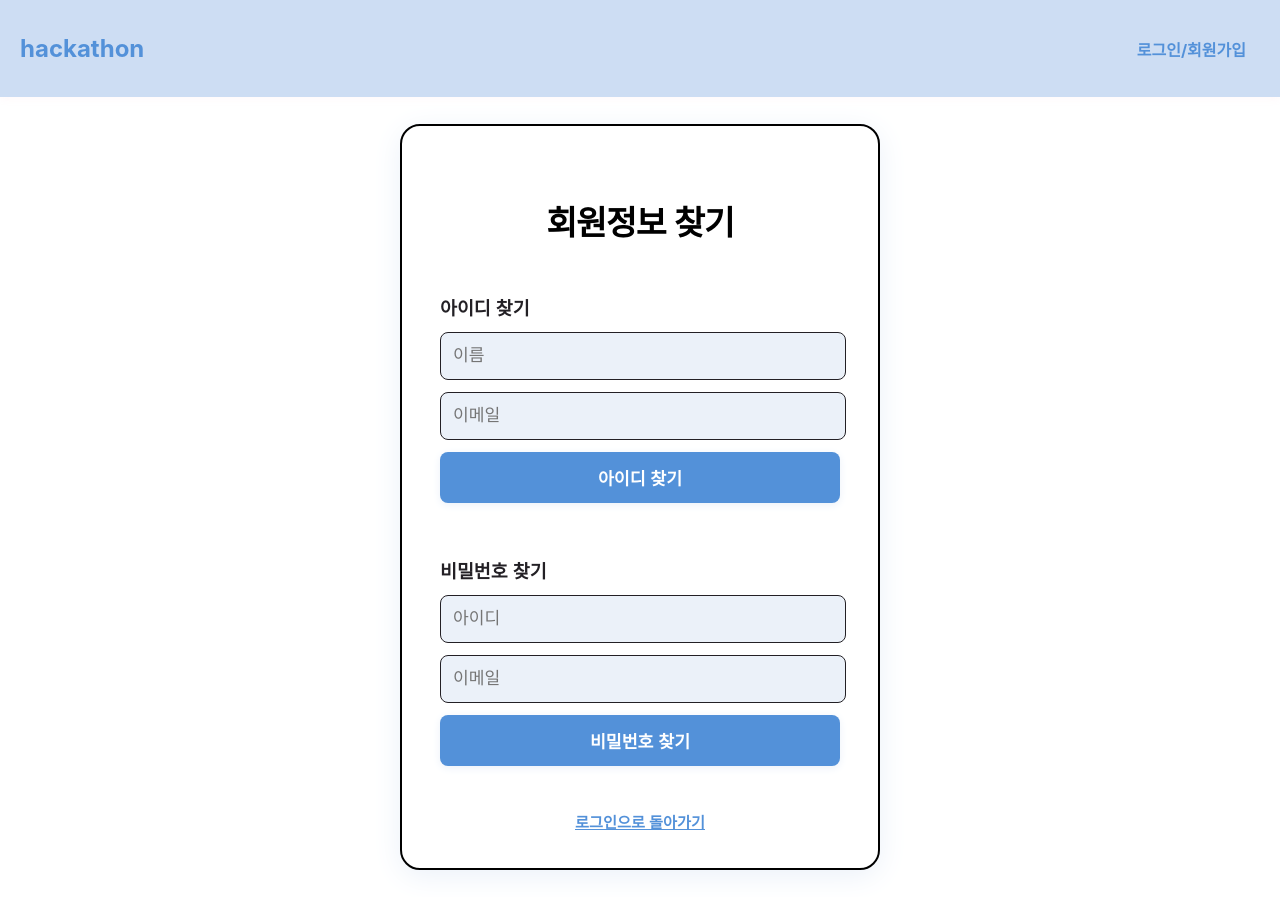
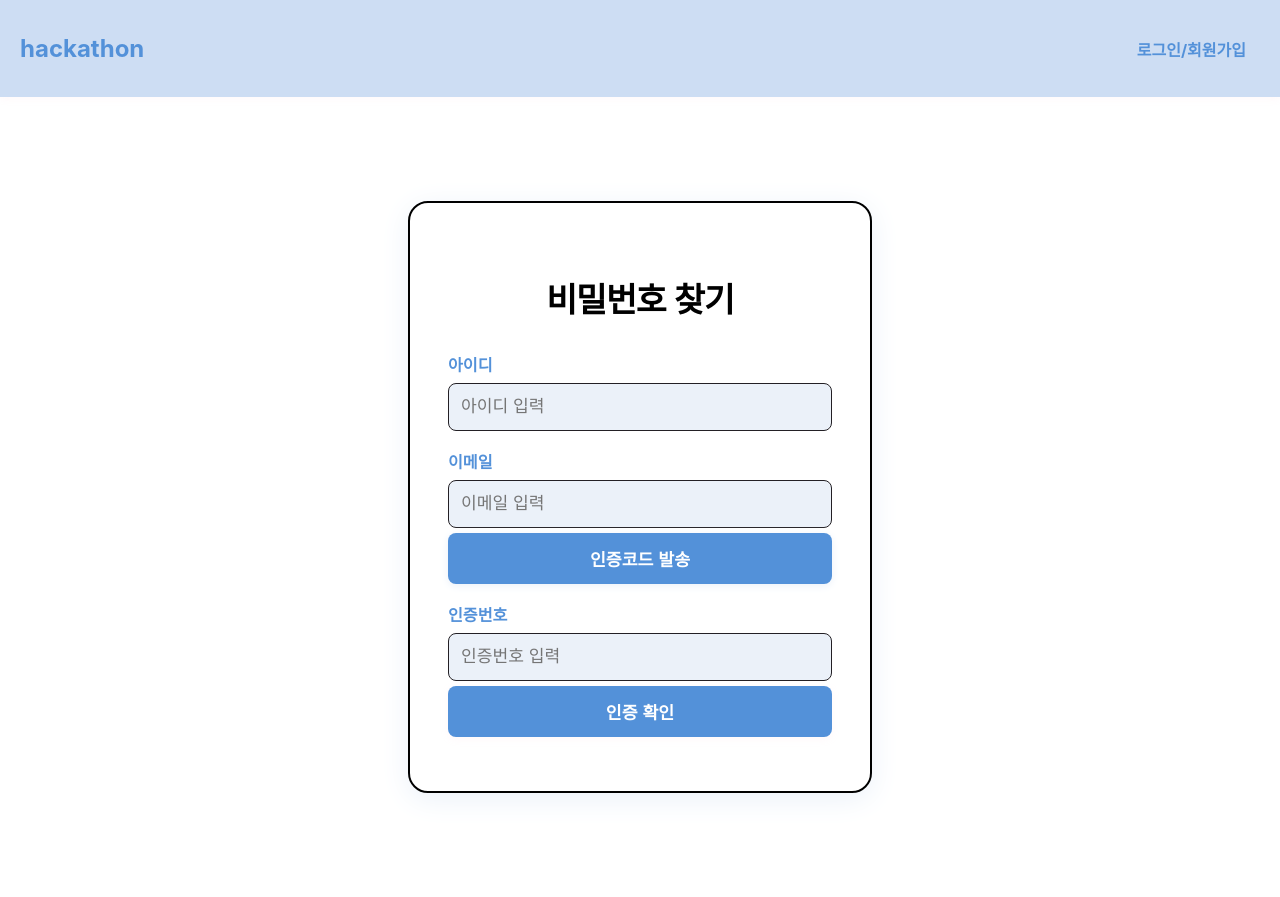
Before and after one commit to jbbaek/likelionhackathon, a React (Create React App) app: page /find in a window 1280 px wide. Built offline with nearby package versions, Linux system fonts and the light colour scheme.

Commit message:
회원정보 찾기 페이지 구현

```diff
--- a/src/css/FindAccount.css
+++ b/src/css/FindAccount.css
@@ -8,11 +8,11 @@
 }
 
 .find-account-box {
+  width: 30%;
   background: #fff;
   border-radius: 20px;
   box-shadow: 0 6px 30px #ebf1f9;
   padding: 48px 38px 36px 38px;
-  max-width: 400px;
   border: 2px solid black;
   display: flex;
   flex-direction: column;
@@ -54,7 +54,42 @@
   outline: none;
   background: #fff;
 }
-
+.send-code-btn {
+  width: 100%;
+  background: #5391d9;
+  color: #fff;
+  font-weight: 900;
+  font-size: 1.08rem;
+  border: none;
+  border-radius: 8px;
+  padding: 13px 0;
+  margin-top: 5px;
+  cursor: pointer;
+  transition: background 0.15s, color 0.15s;
+  box-shadow: 0 2px 8px #ebf1f9;
+}
+.send-code-btn:hover {
+  background: #6b96db;
+  color: black;
+}
+.reset-password-btn {
+  width: 100%;
+  background: #5391d9;
+  color: #fff;
+  font-weight: 900;
+  font-size: 1.08rem;
+  border: none;
+  border-radius: 8px;
+  padding: 13px 0;
+  margin-top: 5px;
+  cursor: pointer;
+  transition: background 0.15s, color 0.15s;
+  box-shadow: 0 2px 8px #ebf1f9;
+}
+.reset-password-btn:hover {
+  background: #6b96db;
+  color: black;
+}
 .find-box button {
   width: 100%;
   background: #5391d9;
--- a/src/css/Signup.css
+++ b/src/css/Signup.css
@@ -68,6 +68,24 @@ form {
   display: flex;
   justify-content: center;
 }
+.verify-code-btn {
+  width: 100%;
+  background: #5391d9;
+  color: #fff;
+  font-weight: 900;
+  font-size: 1.08rem;
+  border: none;
+  border-radius: 8px;
+  padding: 13px 0;
+  margin-top: 5px;
+  cursor: pointer;
+  transition: background 0.15s, color 0.15s;
+  box-shadow: 0 2px 8px rgba(255, 183, 206, 0.1);
+}
+.verify-code-btn:hover {
+  background: #6b96db;
+  color: black;
+}
 
 .signup-btn {
   width: 100%;
--- a/src/pages/Findaccount.js
+++ b/src/pages/Findaccount.js
@@ -1,101 +1,62 @@
 import React, { useState } from "react";
-import { Link } from "react-router-dom";
 import "../css/FindAccount.css";
 
-const FindAccount = () => {
-  //아이디 찾기용 입력 상태
-  const [idName, setIdName] = useState("");
-  const [idEmail, setIdEmail] = useState("");
-  const [userId, setUserId] = useState(null);
+const FindPassword = () => {
+  const [isVerified, setIsVerified] = useState(false); // 인증 성공 여부
 
-  //비밀번호 찾기용 입력 상태
-  const [pwId, setPwId] = useState("");
-  const [pwEmail, setPwEmail] = useState("");
-  const [password, setPassword] = useState(null);
-
-  const handleFindId = () => {
-    const users = JSON.parse(localStorage.getItem("users")) || [];
-    const user = users.find(
-      (u) => u["이름"] === idName && u["이메일"] === idEmail
-    );
-
-    if (user) {
-      setUserId(user["회원id"]);
-      setPassword(null); // 다른 결과 초기화
-    } else {
-      alert("일치하는 회원 정보가 없습니다.");
-      setUserId(null);
-    }
-  };
-
-  const handleFindPassword = () => {
-    const users = JSON.parse(localStorage.getItem("users")) || [];
-    const user = users.find(
-      (u) => u["회원id"] === pwId && u["이메일"] === pwEmail
-    );
-
-    if (user) {
-      setPassword(user["비밀번호"]);
-      setUserId(null); // 다른 결과 초기화
-    } else {
-      alert("일치하는 회원 정보가 없습니다.");
-      setPassword(null);
-    }
+  const handleVerifyCode = () => {
+    // 실제 로직은 없으므로 임의로 인증 성공 처리
+    setIsVerified(true);
+    alert("인증이 확인되었습니다!");
   };
 
   return (
     <div className="find-account-container">
       <div className="find-account-box">
-        <h1>회원정보 찾기</h1>
+        <h1>비밀번호 찾기</h1>
 
-        <div className="find-box">
-          <h3>아이디 찾기</h3>
-          <input
-            type="text"
-            placeholder="이름"
-            value={idName}
-            onChange={(e) => setIdName(e.target.value)}
-          />
-          <input
-            type="email"
-            placeholder="이메일"
-            value={idEmail}
-            onChange={(e) => setIdEmail(e.target.value)}
-          />
-          <button onClick={handleFindId}>아이디 찾기</button>
-          {userId && (
-            <p>
-              가입된 아이디: <strong>{userId}</strong>
-            </p>
-          )}
+        <div className="form-group">
+          <label>아이디</label>
+          <input type="text" name="userId" placeholder="아이디 입력" />
         </div>
 
-        <div className="find-box">
-          <h3>비밀번호 찾기</h3>
-          <input
-            type="text"
-            placeholder="아이디"
-            value={pwId}
-            onChange={(e) => setPwId(e.target.value)}
-          />
-          <input
-            type="email"
-            placeholder="이메일"
-            value={pwEmail}
-            onChange={(e) => setPwEmail(e.target.value)}
-          />
-          <button onClick={handleFindPassword}>비밀번호 찾기</button>
-          {password && (
-            <p>
-              비밀번호: <strong>{password}</strong>
-            </p>
-          )}
+        <div className="form-group">
+          <label>이메일</label>
+          <input type="email" name="email" placeholder="이메일 입력" />
+          <button type="button" className="send-code-btn">
+            인증코드 발송
+          </button>
         </div>
 
-        <Link to="/login">로그인으로 돌아가기</Link>
+        <div className="form-group">
+          <label>인증번호</label>
+          <input type="text" name="authCode" placeholder="인증번호 입력" />
+          <button
+            type="button"
+            className="verify-code-btn"
+            onClick={handleVerifyCode}
+          >
+            인증 확인
+          </button>
+        </div>
+
+        {/*인증 완료 시 아래 입력칸 보이기 */}
+        {isVerified && (
+          <div className="form-group">
+            <label>새 비밀번호</label>
+            <input
+              type="password"
+              name="newPassword"
+              placeholder="새 비밀번호 입력"
+            />
+            <button type="button" className="reset-password-btn">
+              비밀번호 재설정
+            </button>
+          </div>
+        )}
       </div>
     </div>
   );
 };
 
-export default FindAccount;
+export default FindPassword;
--- a/src/pages/Signup.js
+++ b/src/pages/Signup.js
@@ -49,7 +49,7 @@ const Signup = () => {
   return (
     <div className="signup-wrapper">
       <div className="signup-container">
-        <h1>DevinSight</h1>
+        <h1>hackathon</h1>
         <form onSubmit={handleSubmit}>
           <div className="form-group">
             <label>아이디</label>
@@ -83,6 +83,16 @@ const Signup = () => {
               placeholder="이메일 주소"
               required
             />
+            <button type="button" className="verify-code-btn">
+              인증코드 발송
+            </button>
+          </div>
+          <div className="form-group">
+            <label>인증번호</label>
+            <input type="text" name="인증번호" placeholder="인증번호 입력" />
+            <button type="button" className="verify-code-btn">
+              인증 확인
+            </button>
           </div>
           <div className="form-group">
             <label>비밀번호</label>
```
